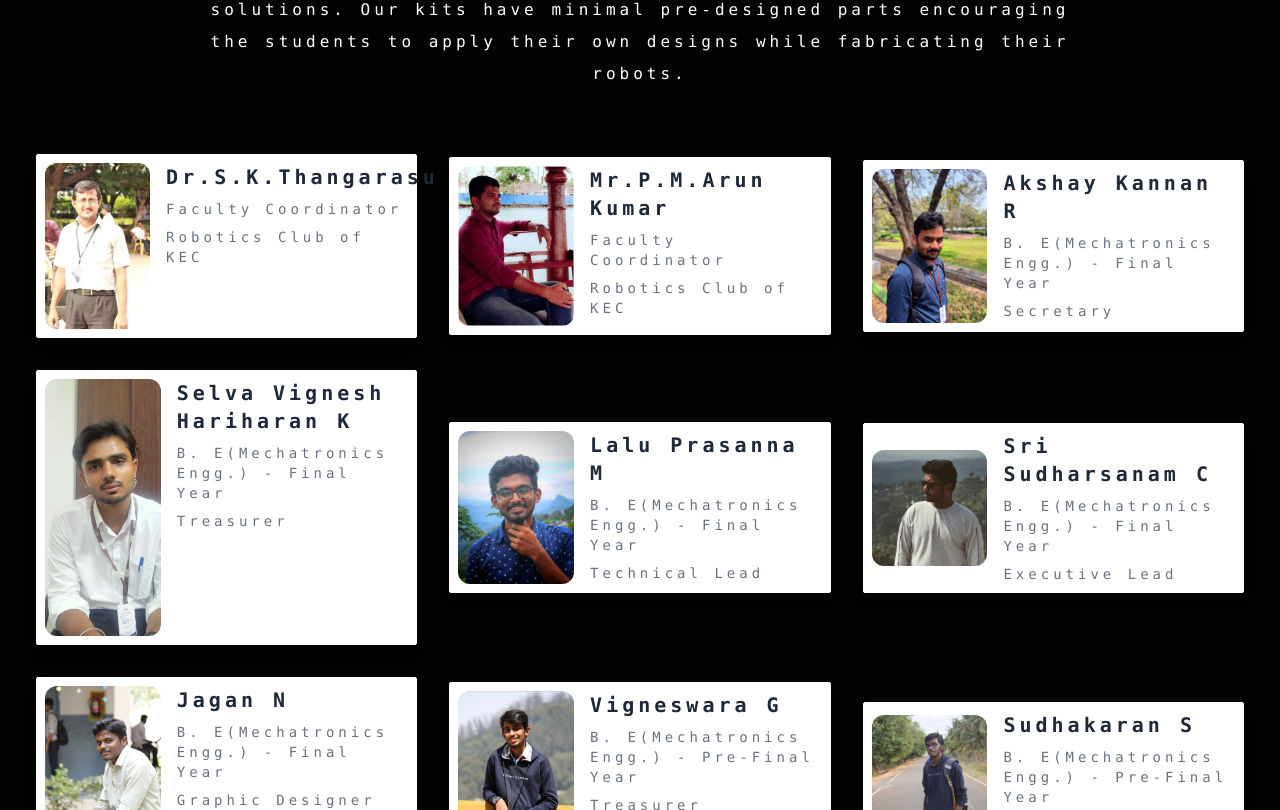
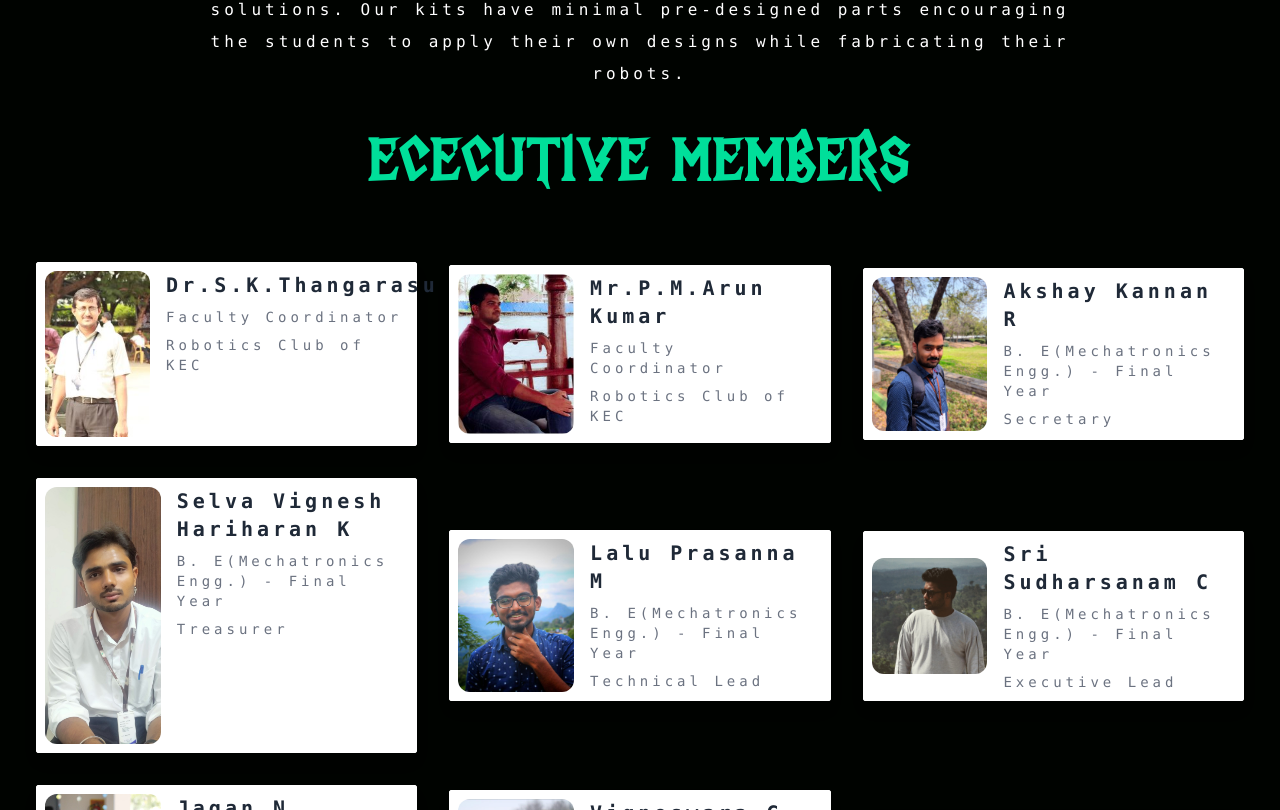
Before and after one commit to naveenkumarse/slytherin, a React (Create React App) app: page /#/about in a window 1280 px wide. Shown: the part 950-1760 px from the top of the page. Built offline with nearby package versions, Linux system fonts and the light colour scheme.

Commit message:
Corrections

```diff
--- a/src/components/NavBar.js
+++ b/src/components/NavBar.js
@@ -17,7 +17,7 @@ const NavBar = () => {
             </div>
             <div className="text-white flex justify-between items-center h-24 w-3/5 max-w-[1240px] ">
 
-                <h1 className="w-full text-3xl font-bold text-[#00df9a] "> Expelliarmus 2K23 </h1>
+                <Link to="/"><h1 className="w-full text-3xl font-bold text-[#00df9a] "> Expelliarmus 2K23 </h1></Link>
 
                 <ul className="hidden md:flex">
                     <li className="p-4"><Link to="/">Home</Link></li>
--- a/src/components/about/OfficeBearerList.js
+++ b/src/components/about/OfficeBearerList.js
@@ -1,12 +1,16 @@
 import React from 'react';
 import ProfileCard from './profileCard';
 import {persons} from './listoffice';
+import '../../styles/About.css';
+
 const OfficeBearerList = () => {
     return (
-
-    <div className='max-w-[1240px] mx-auto py-16 px-4 grid lg:grid-cols-3 gap-8 text-gray-300 '>
-        {persons.map((person)=><ProfileCard key={person.id} name={person.name} year={person.year} designation={person.designation} img={person.img} alt={person.alt}/>)}
-    </div>
+        <div className='mt-32'>
+            <h1 className='heading font-bold text-6xl text-[#00df9a] relative'>ECECUTIVE MEMBERS</h1>
+            <div className='max-w-[1240px] mx-auto py-16 px-4 grid lg:grid-cols-3 gap-8 text-gray-300 '>
+                {persons.map((person)=><ProfileCard key={person.id} name={person.name} year={person.year} designation={person.designation} img={person.img} alt={person.alt}/>)}
+            </div>
+        </div>
 
     );
 };
--- a/src/components/footer.js
+++ b/src/components/footer.js
@@ -32,7 +32,7 @@ const Footer = () => {
                 </div>
             </div>
             <div className='mt-10'>
-                <p className='py-4 font-bold text-1xl text-white'>Meme Supporters</p>
+                <p className='py-4 font-bold text-1xl text-white'>Social Media Team</p>
                 <a href='https://instagram.com/being_kecian?igshid=YmMyMTA2M2Y=' rel="noopener noreferrer " target={"_blank"} >
                 <img src={beingkecinan} className="w-[80px] h-[80px]" alt="beingkecinan"></img>
                 </a>
```
